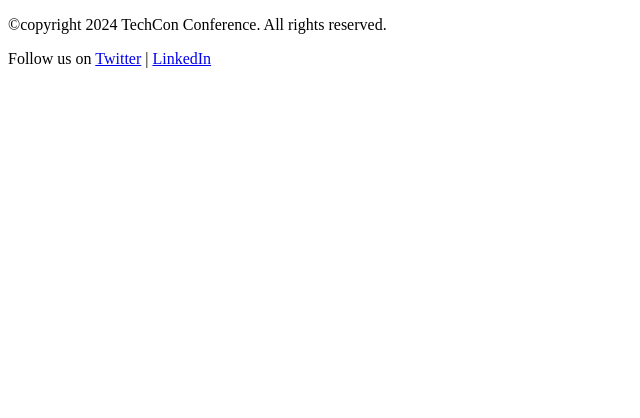
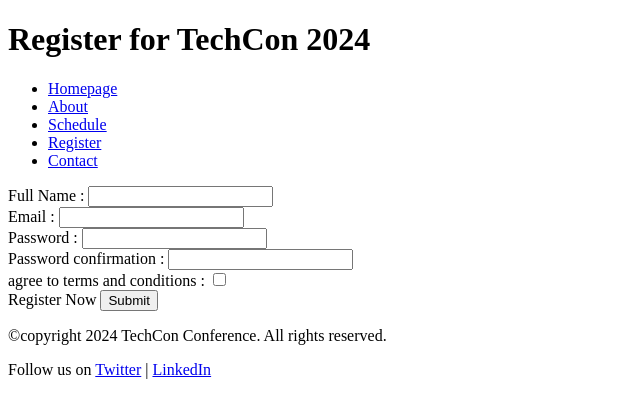
Before and after one commit to JALALELFALEH/TechCon_HTML, a plain HTML site: page techcon_website/register.html in a window 1280 px wide. Shown: the whole page, without its empty margins (0-640 px from the left). Drawn offline with Linux system fonts and the light colour scheme.

Commit message:
register.html

```diff
--- a/techcon_website/register.html
+++ b/techcon_website/register.html
@@ -6,7 +6,40 @@
     <title>Document</title>
 </head>
 <body>
-
+    <header>
+        <h1>Register for TechCon 2024</h1>
+        <nav>
+            <ul>
+                <li><a href="index.html">Homepage</a></li>
+                <li><a href="about.html">About</a></li>
+                <li><a href="schedule.html">Schedule</a></li>
+                <li><a href="register.html">Register</a></li>
+                <li><a href="contact.html">Contact</a></li>
+            </ul>
+        </nav>
+    </header>
+    <main>
+        <form action="submit-form">
+            <label for="name">Full Name :</label>
+            <input type="text" id="name">
+            <br>
+            <label for="email">Email :</label>
+            <input type="email" id="email">
+            <br>
+            <label for="">Password :</label>
+            <input type="password" id="password">
+            <br>
+            <label for="password-confirmation">Password confirmation :</label>
+            <input type="password" id="password-confirmation">
+            <br>
+            <label for="term">agree to terms and conditions :</label>
+            <input type="checkbox" id="term">
+            <br>
+            <label for="submit">Register Now</label>
+            <input type="submit" id="submit">
+            <br>
+        </form>
+    </main>
 <footer>
     <p>&copy;copyright 2024 TechCon Conference. All rights reserved.</p>
     <p>Follow us on
```
